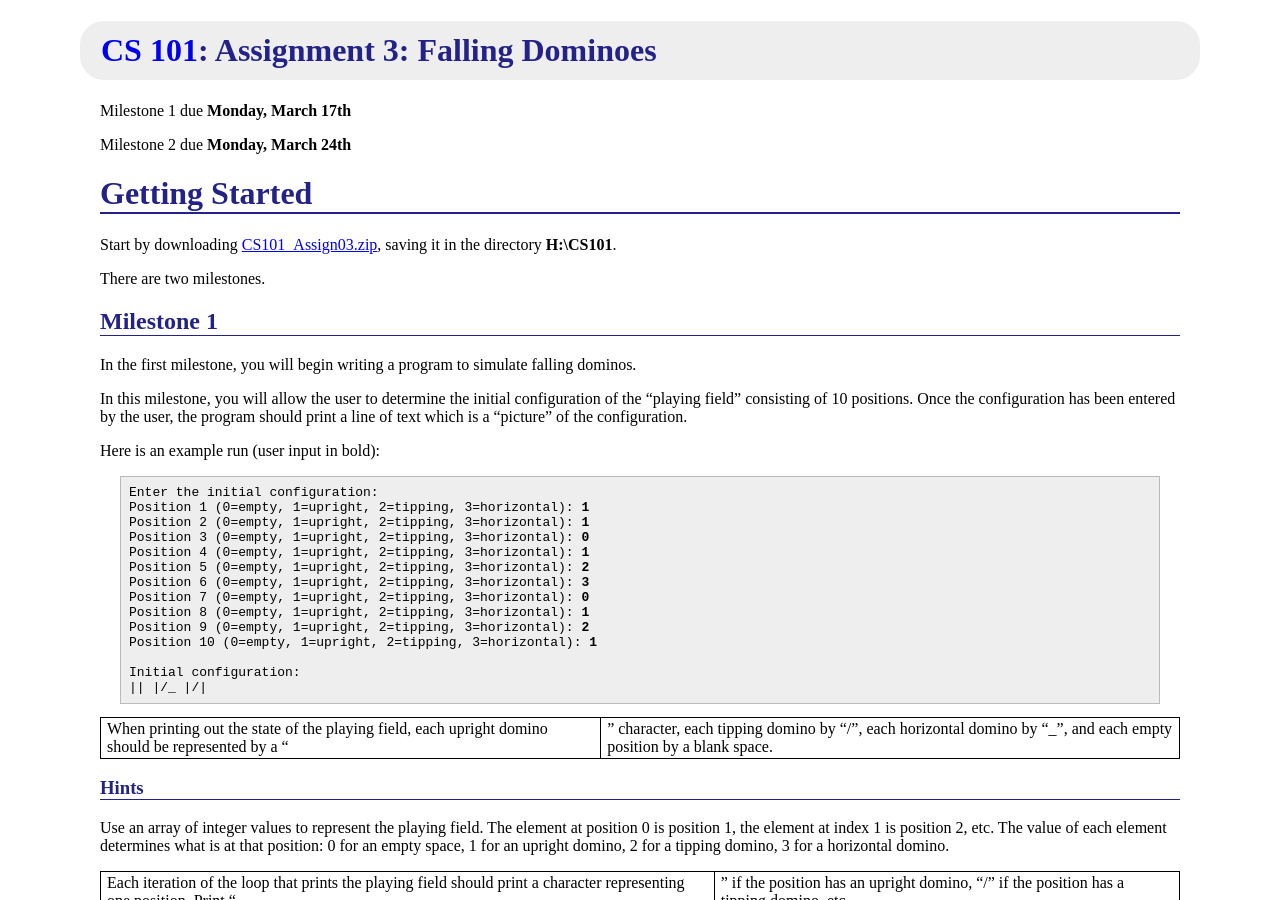
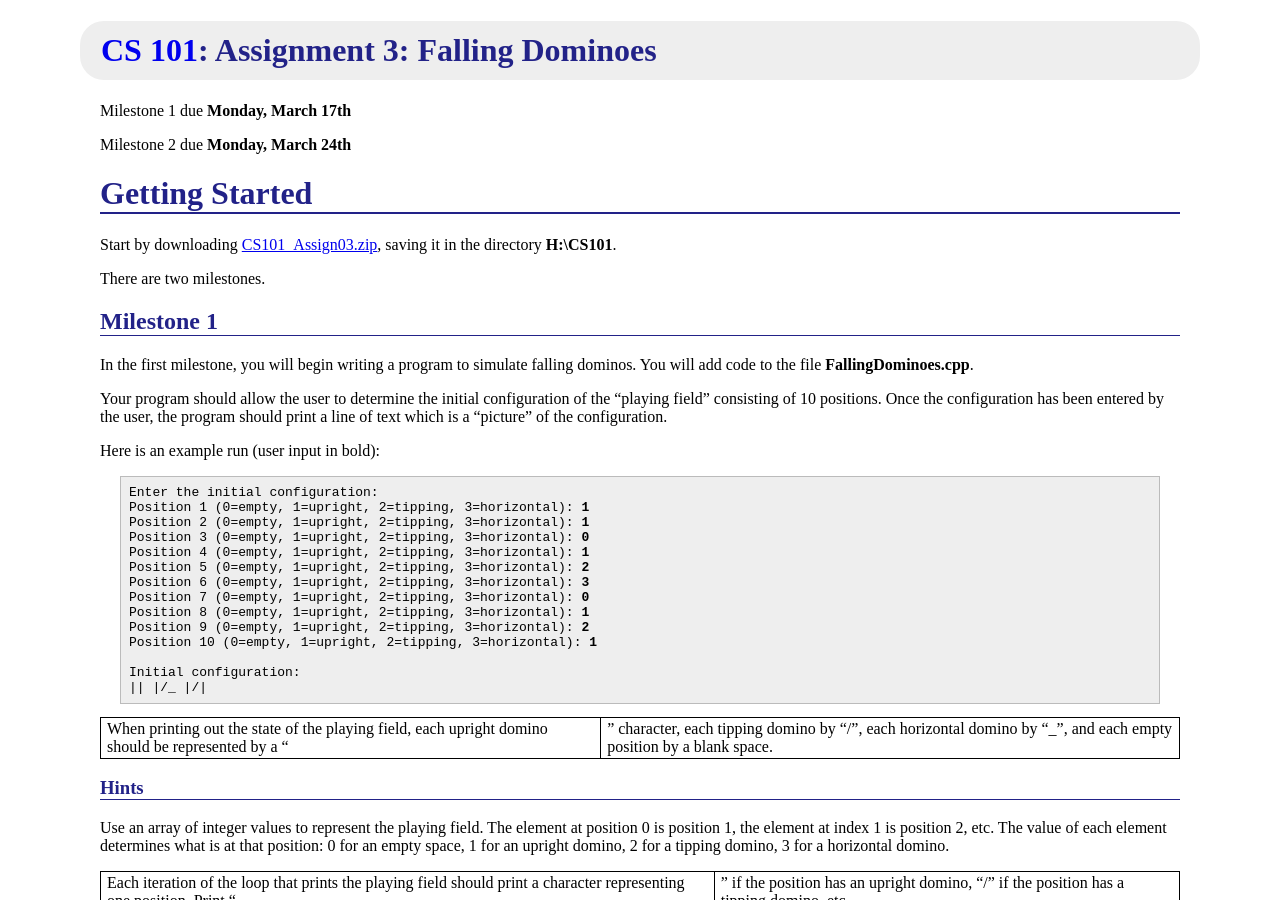
Before and after one commit to ycpcs/cs101-spring2014, a Jekyll site: the page built from assign/assign03.md, in a window 1280 px wide and 900 px high. Built offline with Jekyll 4.4.1, drawn with Linux system fonts in a browser that asks for light colours; Markdown is read by kramdown in place of the engine named in the settings.

Commit message:
assignment 3 almost ready

```diff
--- a/assign/assign03.md
+++ b/assign/assign03.md
@@ -15,9 +15,9 @@ There are two milestones.
 
 ## Milestone 1
 
-In the first milestone, you will begin writing a program to simulate falling dominos.
+In the first milestone, you will begin writing a program to simulate falling dominos.  You will add code to the file **FallingDominoes.cpp**.
 
-In this milestone, you will allow the user to determine the initial configuration of the "playing field" consisting of 10 positions. Once the configuration has been entered by the user, the program should print a line of text which is a "picture" of the configuration.
+Your program should allow the user to determine the initial configuration of the "playing field" consisting of 10 positions. Once the configuration has been entered by the user, the program should print a line of text which is a "picture" of the configuration.
 
 Here is an example run (user input in bold):
 
```
Also changed, not shown: index.md (+1 -0 lines).
